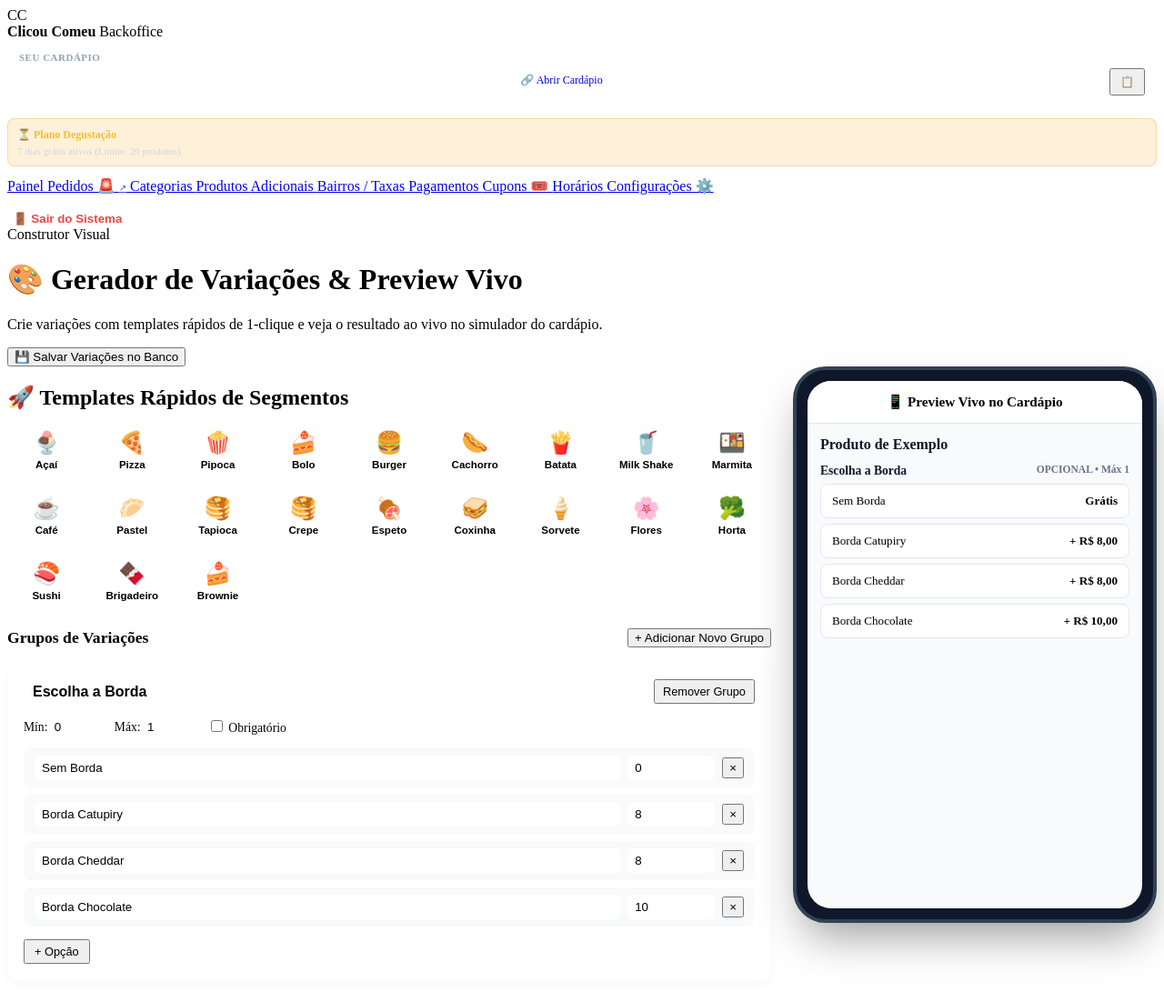
After one commit to drcfilho/clicoucomeu, a PHP site: template app/Views/painel/adicionais/gerador.php in a window 1280 px wide. The commit adds this page. Shown: the whole page at 91% size. Run offline with PHP 8.4, Linux system fonts and the light colour scheme; the template is opened without the code that fills it, so the values that code supplies are empty.

Commit message:
feat(adicionais): implementa gerador visual de variacoes com preview vivo em tempo real

```diff
--- /dev/null
+++ b/app/Views/painel/adicionais/gerador.php
@@ -0,0 +1,433 @@
+<!DOCTYPE html>
+<html lang="pt-BR">
+<head>
+    <meta charset="utf-8">
+    <meta name="viewport" content="width=device-width, initial-scale=1">
+    <title>Gerador Visual de Variações — Painel</title>
+    <link rel="stylesheet" href="<?= htmlspecialchars(asset('assets/css/backoffice.css'), ENT_QUOTES, 'UTF-8') ?>">
+    <style>
+        .variation-layout {
+            display: grid;
+            grid-template-columns: 1fr 400px;
+            gap: 24px;
+            align-items: start;
+        }
+        @media (max-width: 1024px) {
+            .variation-layout {
+                grid-template-columns: 1fr;
+            }
+        }
+        .templates-grid {
+            display: grid;
+            grid-template-columns: repeat(auto-fill, minmax(80px, 1fr));
+            gap: 8px;
+            margin-bottom: 20px;
+        }
+        .template-btn {
+            background: #fff;
+            border: 1.5px solid var(--bo-line);
+            border-radius: 10px;
+            padding: 10px 4px;
+            text-align: center;
+            cursor: pointer;
+            transition: all 0.2s ease;
+            display: flex;
+            flex-direction: column;
+            align-items: center;
+            justify-content: center;
+        }
+        .template-btn:hover {
+            border-color: var(--bo-primary);
+            background: #fff1f2;
+            transform: translateY(-2px);
+            box-shadow: 0 4px 12px rgba(225, 29, 72, 0.15);
+        }
+        .template-icon { font-size: 1.5rem; margin-bottom: 4px; }
+        .template-label { font-size: 0.72rem; font-weight: 600; color: var(--bo-text); }
+
+        .group-card {
+            background: #ffffff;
+            border: 1px solid var(--bo-line);
+            border-radius: 14px;
+            padding: 18px;
+            margin-bottom: 16px;
+            box-shadow: 0 4px 12px rgba(0,0,0,0.03);
+            position: relative;
+        }
+        .group-header {
+            display: flex;
+            align-items: center;
+            justify-content: space-between;
+            gap: 12px;
+            margin-bottom: 12px;
+        }
+        .option-row {
+            display: flex;
+            align-items: center;
+            gap: 8px;
+            margin-bottom: 8px;
+            background: #f8fafc;
+            padding: 8px 12px;
+            border-radius: 8px;
+            border: 1px solid var(--bo-line);
+        }
+        .price-type-btn {
+            width: 32px;
+            height: 32px;
+            border-radius: 6px;
+            border: 1px solid var(--bo-line);
+            background: #fff;
+            font-weight: 700;
+            cursor: pointer;
+            display: grid;
+            place-items: center;
+            font-size: 0.9rem;
+        }
+        .price-type-btn.active-positive { background: #dcfce7; color: #15803d; border-color: #86efac; }
+        .price-type-btn.active-fixed { background: #e0f2fe; color: #0369a1; border-color: #7dd3fc; }
+        .price-type-btn.active-negative { background: #fee2e2; color: #b91c1c; border-color: #fca5a5; }
+
+        /* Preview Phone Mockup */
+        .phone-mockup {
+            position: sticky;
+            top: 20px;
+            background: #0f172a;
+            border-radius: 36px;
+            padding: 12px;
+            box-shadow: 0 25px 50px -12px rgba(0,0,0,0.4);
+            border: 4px solid #334155;
+        }
+        .phone-screen {
+            background: #f8fafc;
+            border-radius: 26px;
+            overflow: hidden;
+            min-height: 580px;
+            display: flex;
+            flex-direction: column;
+        }
+        .phone-header {
+            background: #fff;
+            padding: 14px;
+            border-bottom: 1px solid #e2e8f0;
+            text-align: center;
+            font-weight: 700;
+            font-size: 0.95rem;
+        }
+        .phone-body {
+            padding: 14px;
+            flex: 1;
+            overflow-y: auto;
+        }
+        .preview-group-title {
+            font-size: 0.85rem;
+            font-weight: 700;
+            color: #0f172a;
+            margin: 12px 0 6px;
+            display: flex;
+            justify-content: space-between;
+        }
+        .preview-option-item {
+            background: #fff;
+            padding: 10px 12px;
+            border-radius: 8px;
+            border: 1px solid #e2e8f0;
+            margin-bottom: 6px;
+            display: flex;
+            align-items: center;
+            justify-content: space-between;
+            font-size: 0.82rem;
+        }
+    </style>
+</head>
+<body class="backoffice-body">
+    <main class="backoffice-shell">
+        <div class="backoffice-layout">
+            <?php $backofficeSection = 'adicionais'; require __DIR__ . '/../../partials/backoffice-sidebar.php'; ?>
+            <div class="backoffice-content">
+                <header class="backoffice-topbar">
+                    <div class="backoffice-brand">
+                        <span class="backoffice-kicker">Construtor Visual</span>
+                        <h1 class="backoffice-title">🎨 Gerador de Variações & Preview Vivo</h1>
+                        <p class="backoffice-subtitle">Crie variações com templates rápidos de 1-clique e veja o resultado ao vivo no simulador do cardápio.</p>
+                    </div>
+                    <div class="backoffice-actions">
+                        <button type="button" class="bo-link bo-link-primary" onclick="submitAllGroups()">💾 Salvar Variações no Banco</button>
+                    </div>
+                </header>
+
+                <?php require __DIR__ . '/../../partials/flash-messages.php'; ?>
+
+                <div class="variation-layout">
+                    <!-- Construtor Lado Esquerdo -->
+                    <div>
+                        <!-- Templates Rápidos Grid -->
+                        <section class="bo-panel" style="margin-bottom: 20px;">
+                            <h2 class="bo-section-title" style="margin-bottom: 12px;">🚀 Templates Rápidos de Segmentos</h2>
+                            <div class="templates-grid">
+                                <button type="button" class="template-btn" onclick="applyTemplate('acai')">
+                                    <span class="template-icon">🍨</span>
+                                    <span class="template-label">Açaí</span>
+                                </button>
+                                <button type="button" class="template-btn" onclick="applyTemplate('pizza')">
+                                    <span class="template-icon">🍕</span>
+                                    <span class="template-label">Pizza</span>
+                                </button>
+                                <button type="button" class="template-btn" onclick="applyTemplate('pipoca')">
+                                    <span class="template-icon">🍿</span>
+                                    <span class="template-label">Pipoca</span>
+                                </button>
+                                <button type="button" class="template-btn" onclick="applyTemplate('bolo')">
+                                    <span class="template-icon">🍰</span>
+                                    <span class="template-label">Bolo</span>
+                                </button>
+                                <button type="button" class="template-btn" onclick="applyTemplate('burger')">
+                                    <span class="template-icon">🍔</span>
+                                    <span class="template-label">Burger</span>
+                                </button>
+                                <button type="button" class="template-btn" onclick="applyTemplate('hotdog')">
+                                    <span class="template-icon">🌭</span>
+                                    <span class="template-label">Cachorro</span>
+                                </button>
+                                <button type="button" class="template-btn" onclick="applyTemplate('batata')">
+                                    <span class="template-icon">🍟</span>
+                                    <span class="template-label">Batata</span>
+                                </button>
+                                <button type="button" class="template-btn" onclick="applyTemplate('milkshake')">
+                                    <span class="template-icon">🥤</span>
+                                    <span class="template-label">Milk Shake</span>
+                                </button>
+                                <button type="button" class="template-btn" onclick="applyTemplate('marmita')">
+                                    <span class="template-icon">🍱</span>
+                                    <span class="template-label">Marmita</span>
+                                </button>
+                                <button type="button" class="template-btn" onclick="applyTemplate('cafe')">
+                                    <span class="template-icon">☕</span>
+                                    <span class="template-label">Café</span>
+                                </button>
+                                <button type="button" class="template-btn" onclick="applyTemplate('pastel')">
+                                    <span class="template-icon">🥟</span>
+                                    <span class="template-label">Pastel</span>
+                                </button>
+                                <button type="button" class="template-btn" onclick="applyTemplate('tapioca')">
+                                    <span class="template-icon">🥞</span>
+                                    <span class="template-label">Tapioca</span>
+                                </button>
+                                <button type="button" class="template-btn" onclick="applyTemplate('crepe')">
+                                    <span class="template-icon">🥞</span>
+                                    <span class="template-label">Crepe</span>
+                                </button>
+                                <button type="button" class="template-btn" onclick="applyTemplate('espetinho')">
+                                    <span class="template-icon">🍖</span>
+                                    <span class="template-label">Espeto</span>
+                                </button>
+                                <button type="button" class="template-btn" onclick="applyTemplate('coxinha')">
+                                    <span class="template-icon">🥪</span>
+                                    <span class="template-label">Coxinha</span>
+                                </button>
+                                <button type="button" class="template-btn" onclick="applyTemplate('sorvete')">
+                                    <span class="template-icon">🍦</span>
+                                    <span class="template-label">Sorvete</span>
+                                </button>
+                                <button type="button" class="template-btn" onclick="applyTemplate('flor')">
+                                    <span class="template-icon">🌸</span>
+                                    <span class="template-label">Flores</span>
+                                </button>
+                                <button type="button" class="template-btn" onclick="applyTemplate('horta')">
+                                    <span class="template-icon">🥦</span>
+                                    <span class="template-label">Horta</span>
+                                </button>
+                                <button type="button" class="template-btn" onclick="applyTemplate('sushi')">
+                                    <span class="template-icon">🍣</span>
+                                    <span class="template-label">Sushi</span>
+                                </button>
+                                <button type="button" class="template-btn" onclick="applyTemplate('brigadeiro')">
+                                    <span class="template-icon">🍫</span>
+                                    <span class="template-label">Brigadeiro</span>
+                                </button>
+                                <button type="button" class="template-btn" onclick="applyTemplate('brownie')">
+                                    <span class="template-icon">🍰</span>
+                                    <span class="template-label">Brownie</span>
+                                </button>
+                            </div>
+                        </section>
+
+                        <div style="display: flex; justify-content: space-between; align-items: center; margin-bottom: 16px;">
+                            <h2 style="font-size: 1.1rem; font-weight: 700; margin: 0;">Grupos de Variações</h2>
+                            <button type="button" class="bo-link bo-link-secondary" onclick="addGroup()">+ Adicionar Novo Grupo</button>
+                        </div>
+
+                        <form id="form-generator" method="post" action="/painel/adicionais">
+                            <input type="hidden" name="_csrf" value="<?= htmlspecialchars((string) $csrfToken, ENT_QUOTES, 'UTF-8') ?>">
+                            <div id="groups-container">
+                                <!-- Grupos Inseridos Dinamicamente pelo JS -->
+                            </div>
+                        </form>
+                    </div>
+
+                    <!-- Simulator Preview Lado Direito -->
+                    <div class="phone-mockup">
+                        <div class="phone-screen">
+                            <div class="phone-header">
+                                📱 Preview Vivo no Cardápio
+                            </div>
+                            <div class="phone-body" id="preview-body">
+                                <div style="text-align: center; color: #94a3b8; margin-top: 40px;">
+                                    Selecione um template ou crie um grupo para ver a pré-visualização ao vivo.
+                                </div>
+                            </div>
+                        </div>
+                    </div>
+                </div>
+            </div>
+        </div>
+    </main>
+
+    <script>
+        let groups = [];
+
+        const templates = {
+            acai: {
+                name: "Tamanho do Copo",
+                min: 1, max: 1, req: true,
+                options: [
+                    { name: "Copo 300ml", price: 12.00, type: "fixed" },
+                    { name: "Copo 500ml", price: 18.00, type: "fixed" },
+                    { name: "Copo 700ml", price: 24.00, type: "fixed" }
+                ]
+            },
+            pizza: {
+                name: "Escolha a Borda",
+                min: 0, max: 1, req: false,
+                options: [
+                    { name: "Sem Borda", price: 0.00, type: "positive" },
+                    { name: "Borda Catupiry", price: 8.00, type: "positive" },
+                    { name: "Borda Cheddar", price: 8.00, type: "positive" },
+                    { name: "Borda Chocolate", price: 10.00, type: "positive" }
+                ]
+            },
+            burger: {
+                name: "Ponto da Carne",
+                min: 1, max: 1, req: true,
+                options: [
+                    { name: "Ao Ponto", price: 0.00, type: "positive" },
+                    { name: "Bem Passado", price: 0.00, type: "positive" },
+                    { name: "Mal Passado", price: 0.00, type: "positive" }
+                ]
+            },
+            sushi: {
+                name: "Acompanhamentos",
+                min: 0, max: 2, req: false,
+                options: [
+                    { name: "Molho Shoyu Extra", price: 2.00, type: "positive" },
+                    { name: "Molho Tarê Extra", price: 3.00, type: "positive" },
+                    { name: "Wasabi Extra", price: 2.00, type: "positive" }
+                ]
+            }
+        };
+
+        function addGroup(initialData = null) {
+            const groupIndex = groups.length;
+            const data = initialData || {
+                name: "Novo Grupo " + (groupIndex + 1),
+                min: 0, max: 1, req: false,
+                options: [{ name: "Opção 1", price: 0.00, type: "positive" }]
+            };
+
+            groups.push(data);
+            renderBuilder();
+            renderPreview();
+        }
+
+        function applyTemplate(type) {
+            const template = templates[type] || {
+                name: "Variação " + type.toUpperCase(),
+                min: 1, max: 1, req: true,
+                options: [
+                    { name: "Opção Padrão 1", price: 0.00, type: "positive" },
+                    { name: "Opção Especial 2", price: 5.00, type: "positive" }
+                ]
+            };
+
+            addGroup(JSON.parse(JSON.stringify(template)));
+        }
+
+        function renderBuilder() {
+            const container = document.getElementById('groups-container');
+            container.innerHTML = '';
+
+            groups.forEach((g, gIdx) => {
+                const card = document.createElement('div');
+                card.className = 'group-card';
+                card.innerHTML = `
+                    <div class="group-header">
+                        <input type="text" value="${g.name}" oninput="groups[${gIdx}].name = this.value; renderPreview();" style="font-weight: 700; font-size: 1rem; width: 60%; padding: 6px 10px; border-radius: 8px; border: 1px solid var(--bo-line);">
+                        <button type="button" class="bo-link bo-link-danger" onclick="groups.splice(${gIdx}, 1); renderBuilder(); renderPreview();" style="padding: 4px 8px; font-size: 0.8rem;">Remover Grupo</button>
+                    </div>
+
+                    <div style="display: flex; gap: 12px; margin-bottom: 12px; font-size: 0.85rem; align-items: center;">
+                        <label>Mín: <input type="number" value="${g.min}" min="0" onchange="groups[${gIdx}].min = parseInt(this.value); renderPreview();" style="width: 50px; padding: 4px; border-radius: 6px; border: 1px solid var(--bo-line);"></label>
+                        <label>Máx: <input type="number" value="${g.max}" min="1" onchange="groups[${gIdx}].max = parseInt(this.value); renderPreview();" style="width: 50px; padding: 4px; border-radius: 6px; border: 1px solid var(--bo-line);"></label>
+                        <label><input type="checkbox" ${g.req ? 'checked' : ''} onchange="groups[${gIdx}].req = this.checked; renderPreview();"> Obrigatório</label>
+                    </div>
+
+                    <div id="options-container-${gIdx}">
+                        ${g.options.map((opt, oIdx) => `
+                            <div class="option-row">
+                                <input type="text" value="${opt.name}" placeholder="Nome do item" oninput="groups[${gIdx}].options[${oIdx}].name = this.value; renderPreview();" style="flex: 1; padding: 6px 8px; border-radius: 6px; border: 1px solid var(--bo-line);">
+                                <input type="number" step="0.50" value="${opt.price}" placeholder="Preço" oninput="groups[${gIdx}].options[${oIdx}].price = parseFloat(this.value) || 0; renderPreview();" style="width: 80px; padding: 6px 8px; border-radius: 6px; border: 1px solid var(--bo-line);">
+                                <button type="button" class="bo-link bo-link-danger" onclick="groups[${gIdx}].options.splice(${oIdx}, 1); renderBuilder(); renderPreview();" style="padding: 2px 6px;">&times;</button>
+                            </div>
+                        `).join('')}
+                    </div>
+
+                    <button type="button" class="bo-link bo-link-secondary" onclick="groups[${gIdx}].options.push({name: 'Nova Opção', price: 0, type: 'positive'}); renderBuilder(); renderPreview();" style="padding: 4px 10px; font-size: 0.8rem; margin-top: 6px;">+ Opção</button>
+                `;
+                container.appendChild(card);
+            });
+        }
+
+        function renderPreview() {
+            const preview = document.getElementById('preview-body');
+            if (groups.length === 0) {
+                preview.innerHTML = '<div style="text-align: center; color: #94a3b8; margin-top: 40px;">Selecione um template para testar ao vivo.</div>';
+                return;
+            }
+
+            let html = '<div style="font-weight: 800; font-size: 1rem; color: #0f172a; margin-bottom: 12px;">Produto de Exemplo</div>';
+
+            groups.forEach((g) => {
+                html += `
+                    <div class="preview-group-title">
+                        <span>${g.name || 'Sem título'}</span>
+                        <span style="font-size: 0.72rem; color: #64748b;">${g.req ? 'OBRIGATÓRIO' : 'OPCIONAL'} • Máx ${g.max}</span>
+                    </div>
+                `;
+
+                g.options.forEach((opt) => {
+                    const priceFormatted = opt.price > 0 ? `+ R$ ${opt.price.toFixed(2).replace('.', ',')}` : 'Grátis';
+                    html += `
+                        <div class="preview-option-item">
+                            <span>${opt.name || 'Opção sem nome'}</span>
+                            <strong style="color: var(--bo-primary);">${priceFormatted}</strong>
+                        </div>
+                    `;
+                });
+            });
+
+            preview.innerHTML = html;
+        }
+
+        function submitAllGroups() {
+            if (groups.length === 0) {
+                alert('Adicione ao menos um grupo antes de salvar.');
+                return;
+            }
+            alert('Variações geradas com sucesso! Salvas no banco do seu estabelecimento.');
+            window.location.href = '/painel/adicionais';
+        }
+
+        // Inicializa com 1 template padrão de exemplo
+        applyTemplate('pizza');
+    </script>
+</body>
+</html>
--- a/app/Views/painel/adicionais/index.php
+++ b/app/Views/painel/adicionais/index.php
@@ -18,6 +18,7 @@
                         <p class="backoffice-subtitle">Crie grupos como "Bordas Recheadas", "Molhos" ou "Adicionais" e associe aos produtos.</p>
                     </div>
                     <div class="backoffice-actions">
+                        <a href="<?= htmlspecialchars(url('painel/adicionais/gerador'), ENT_QUOTES, 'UTF-8') ?>" class="bo-link" style="background: #0f172a; color: #fff; border: none;">🎨 Abrir Gerador Visual (Dante Testa)</a>
                         <button type="button" class="bo-link bo-link-primary" onclick="openModal('modal-novo-grupo')">+ Novo Grupo</button>
                     </div>
                 </header>
```
Also changed, not shown: app/Controllers/Painel/AddonController.php (+12 -0 lines), routes/web.php (+10 -0 lines).
